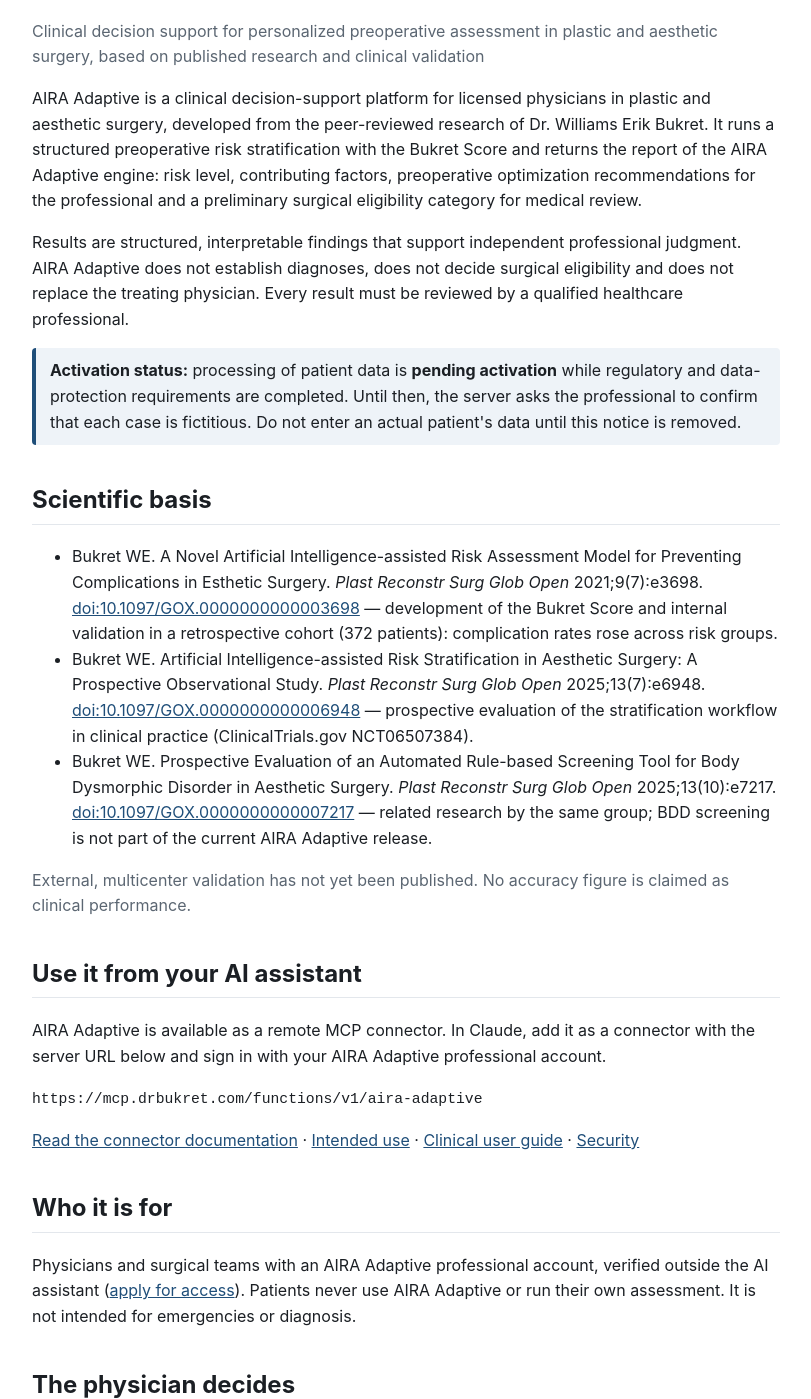
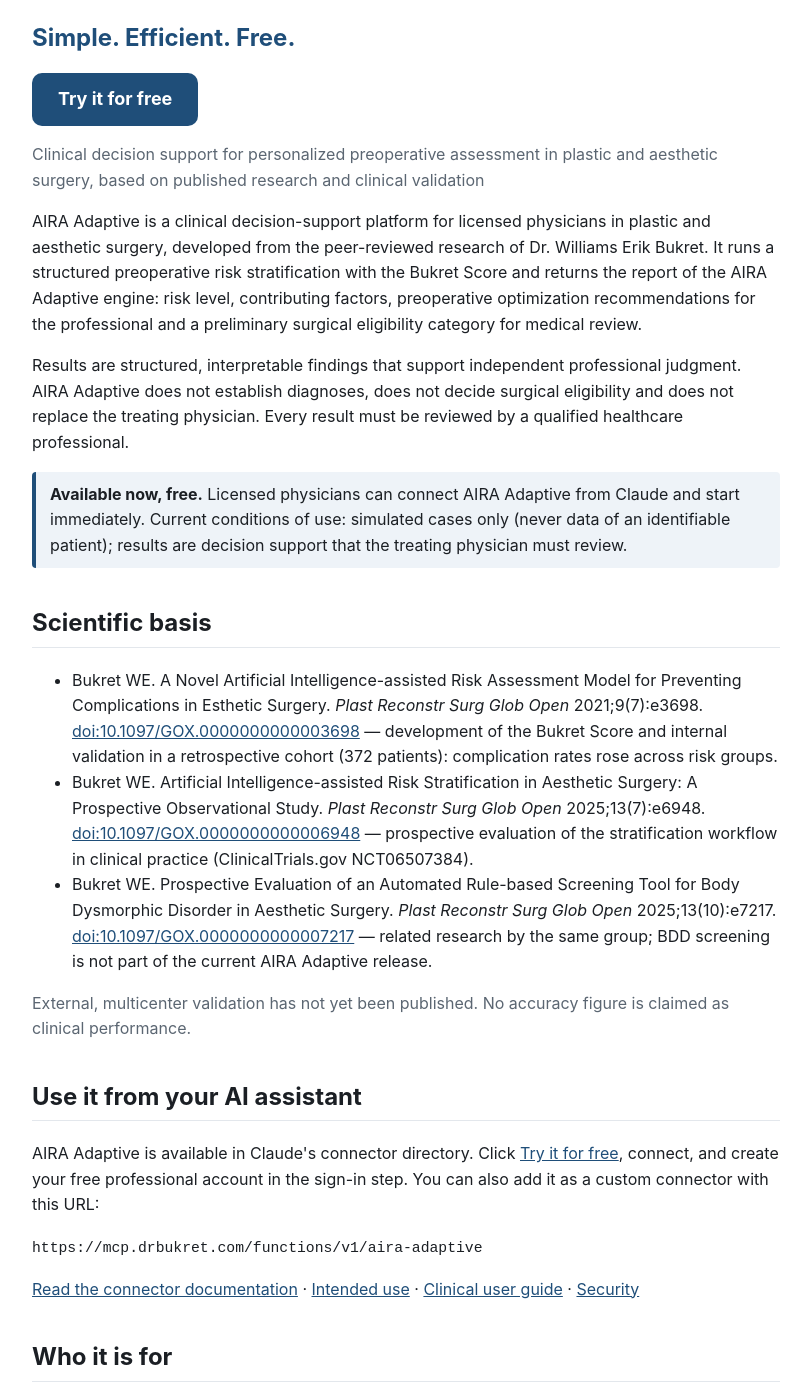
Before and after one commit to aira10medical/airaadaptive.com, a plain HTML site: page index.html in a window 1280 px wide. Shown: the part 157-1556 px from the top of the page, without its empty margins (234-1045 px from the left). Drawn offline with Linux system fonts and the light colour scheme.

Commit message:
Modelo gratuito definitivo: «Simple. Efficient. Free.» + «Try it for free», aviso de disponibilidad inmediata, cláusula 6 y docs sin límites comerciales
Co-Authored-By: Claude Opus 5.5 <noreply@anthropic.com>

```diff
--- a/assets/site.css
+++ b/assets/site.css
@@ -20,3 +20,7 @@ td, th { border:1px solid var(--line); padding:6px 8px; text-align:left; vertica
 .note { border-left:4px solid var(--accent); padding:10px 14px; background:var(--note); border-radius:4px; }
 .legal { white-space:pre-wrap; font:15px/1.6 inherit; }
 footer { border-top:1px solid var(--line); padding-top:16px; padding-bottom:32px; color:var(--muted); font-size:14px; }
+
+.hero { font-size:24px; font-weight:700; color:var(--accent); margin:4px 0 12px; }
+.cta { display:inline-block; background:var(--accent); color:var(--bg); font-weight:700; font-size:18px; padding:12px 26px; border-radius:10px; text-decoration:none; }
+.cta:hover { opacity:.9; }
--- a/index.html
+++ b/index.html
@@ -16,10 +16,12 @@
 </header>
 <main>
 <h1>AIRA Adaptive</h1>
+<p class="hero">Simple. Efficient. Free.</p>
+<p><a class="cta" href="https://claude.ai/directory/connectors/aira-adaptive">Try it for free</a></p>
 <p class="muted">Clinical decision support for personalized preoperative assessment in plastic and aesthetic surgery, based on published research and clinical validation</p>
 <p>AIRA Adaptive is a clinical decision-support platform for licensed physicians in plastic and aesthetic surgery, developed from the peer-reviewed research of Dr. Williams Erik Bukret. It runs a structured preoperative risk stratification with the Bukret Score and returns the report of the AIRA Adaptive engine: risk level, contributing factors, preoperative optimization recommendations for the professional and a preliminary surgical eligibility category for medical review.</p>
 <p>Results are structured, interpretable findings that support independent professional judgment. AIRA Adaptive does not establish diagnoses, does not decide surgical eligibility and does not replace the treating physician. Every result must be reviewed by a qualified healthcare professional.</p>
-<p class="note"><strong>Activation status:</strong> processing of patient data is <strong>pending activation</strong> while regulatory and data-protection requirements are completed. Until then, the server asks the professional to confirm that each case is fictitious. Do not enter an actual patient's data until this notice is removed.</p>
+<p class="note"><strong>Available now, free.</strong> Licensed physicians can connect AIRA Adaptive from Claude and start immediately. Current conditions of use: simulated cases only (never data of an identifiable patient); results are decision support that the treating physician must review.</p>
 <h2>Scientific basis</h2>
 <ul>
   <li>Bukret WE. A Novel Artificial Intelligence-assisted Risk Assessment Model for Preventing Complications in Esthetic Surgery. <em>Plast Reconstr Surg Glob Open</em> 2021;9(7):e3698. <a href="https://doi.org/10.1097/GOX.0000000000003698">doi:10.1097/GOX.0000000000003698</a> &mdash; development of the Bukret Score and internal validation in a retrospective cohort (372 patients): complication rates rose across risk groups.</li>
@@ -28,11 +30,11 @@
 </ul>
 <p class="muted">External, multicenter validation has not yet been published. No accuracy figure is claimed as clinical performance.</p>
 <h2>Use it from your AI assistant</h2>
-<p>AIRA Adaptive is available as a remote MCP connector. In Claude, add it as a connector with the server URL below and sign in with your AIRA Adaptive professional account.</p>
+<p>AIRA Adaptive is available in Claude's connector directory. Click <a href="https://claude.ai/directory/connectors/aira-adaptive">Try it for free</a>, connect, and create your free professional account in the sign-in step. You can also add it as a custom connector with this URL:</p>
 <p><code>https://mcp.drbukret.com/functions/v1/aira-adaptive</code></p>
 <p><a href="docs/">Read the connector documentation</a> · <a href="intended-use/">Intended use</a> · <a href="clinical-manual/">Clinical user guide</a> · <a href="security/">Security</a></p>
 <h2>Who it is for</h2>
-<p>Physicians and surgical teams with an AIRA Adaptive professional account, verified outside the AI assistant (<a href="apply/">apply for access</a>). Patients never use AIRA Adaptive or run their own assessment. It is not intended for emergencies or diagnosis.</p>
+<p>Licensed physicians and surgical teams. The professional account is free and is created when you connect. Patients never use AIRA Adaptive or run their own assessment. It is not intended for emergencies or diagnosis.</p>
 <h2>The physician decides</h2>
 <p>The physician obtains and documents the patient&#x27;s consents, enters and validates the clinical data, runs the assessment, interprets the Bukret Score and risk factors, reviews the recommendations and makes the final decision on surgical eligibility and preoperative optimization. The software supports that decision; it does not replace clinical judgment or authorize surgery.</p>
 <h2>Privacy by design</h2>
```
Also changed, not shown: clinical-manual/index.html (+1 -1 lines), docs/index.html (+3 -3 lines), intended-use/index.html (+1 -1 lines), privacy/index.html (+1 -1 lines), terms/index.html (+2 -2 lines).
